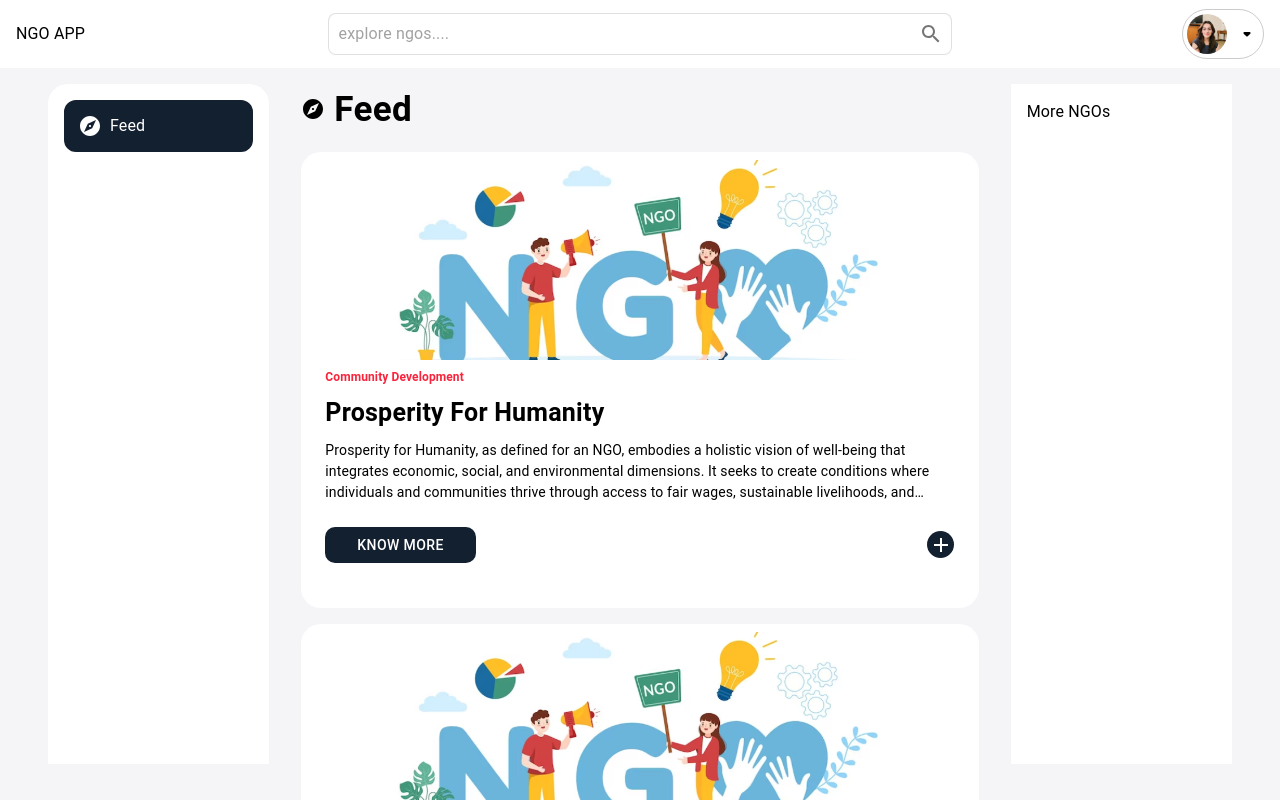
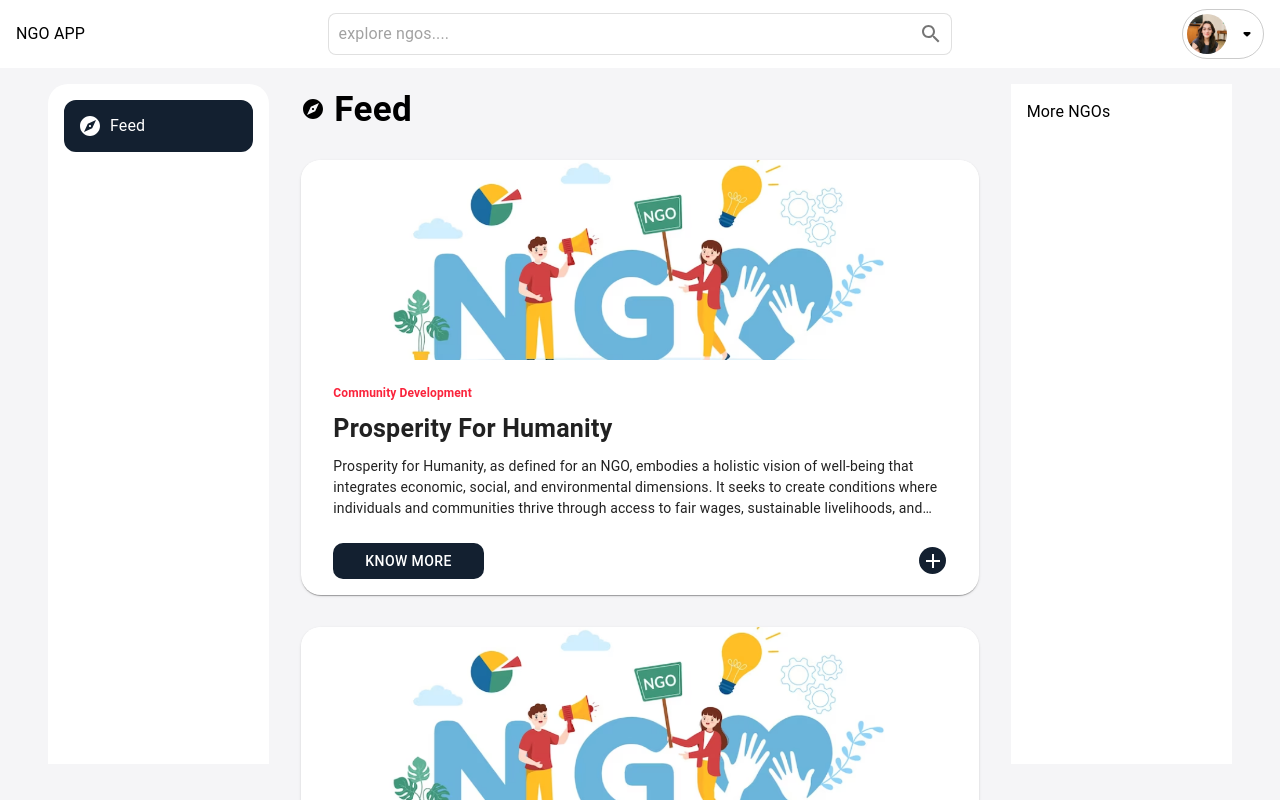
Before and after one commit to MANANTANDON/NGO-APP, a Next.js app: page / in a window 1280 px wide. Shown: the top 800 px of the page. Built offline with nearby package versions, Linux system fonts and the light colour scheme.

Commit message:
cards ui resolved + fadein & fadeout animation implemented

```diff
--- a/src/components/Cards/NgoCard.jsx
+++ b/src/components/Cards/NgoCard.jsx
@@ -1,5 +1,12 @@
 import { Add } from "@mui/icons-material";
-import { Box, Button, Typography } from "@mui/material";
+import {
+  Box,
+  Button,
+  Card,
+  CardContent,
+  CardMedia,
+  Typography,
+} from "@mui/material";
 import Image from "next/image";
 import React, { useState } from "react";
 
@@ -21,31 +28,20 @@ export const NgoCard = ({ color }) => {
   };
   return (
     <>
-      <Box
+      <Card
         sx={{
-          bgcolor: "#fff",
-          p: 1,
+          my: 1,
           borderRadius: "20px",
+          height: "435px",
           position: "relative",
-          height: "440px",
         }}
       >
-        <Box
-          sx={{
-            position: "relative",
-            overflow: "hidden",
-            height: "200px",
-            width: "100%",
-            borderRadius: "12px",
-          }}
-        >
-          <Image
-            src="/images/ngo.png"
-            layout="fill"
-            objectFit="cover"
-            objectPosition="center"
+        <CardMedia
+          sx={{ height: 200 }}
+          image="/images/ngo.png"
+          title="NGO IMAGE"
         />
-        </Box>
+        <CardContent>
           <Box sx={{ my: 1, px: 2 }}>
             <Typography fontSize="12px" fontWeight="700" sx={{ color: color }}>
               Community Development
@@ -110,18 +106,17 @@ export const NgoCard = ({ color }) => {
           <Box
             sx={{
               position: "absolute",
-            height: "450px",
+              height: "435px",
               width: "100%",
               bgcolor: color,
               borderRadius: "20px",
               top: 0,
               left: 0,
-            display: !show && "none",
-            opacity: show ? 1 : 0,
             }}
-          className={show ? "colorBoxFadeIn" : "colorBoxFadeOut"}
+            className={`fade-box ${show ? "fade-in" : "fade-out"}`}
           ></Box>
-      </Box>
+        </CardContent>
+      </Card>
     </>
   );
 };
--- a/src/styles/globals.css
+++ b/src/styles/globals.css
@@ -4,13 +4,6 @@
 
 body {
   background-color: var(--background-color);
-}
-
-.colorBoxFadeIn {
-  animation: fadeIn ease-in 0.5s forwards;
-}
-.colorBoxFadeOut {
-  animation: fadeOut ease-out 0.5s forwards;
 }
 
 .crossCircleRotate {
@@ -21,22 +14,17 @@ body {
   animation: circleRotateZero ease-out 0.5s forwards;
 }
 
-@keyframes fadeOut {
-  0% {
-    opacity: 1;
-  }
-  100% {
-    opacity: 0;
-  }
+.fade-box {
+  opacity: 0;
+  transition: opacity 0.5s ease-in-out;
 }
 
-@keyframes fadeIn {
-  0% {
-    opacity: 0;
-  }
-  100% {
-    opacity: 1;
-  }
+.fade-in {
+  opacity: 1;
+}
+
+.fade-out {
+  opacity: 0;
 }
 
 @keyframes circleRotateZero {
```
Lines whose indentation alone changed are shown as unchanged.
